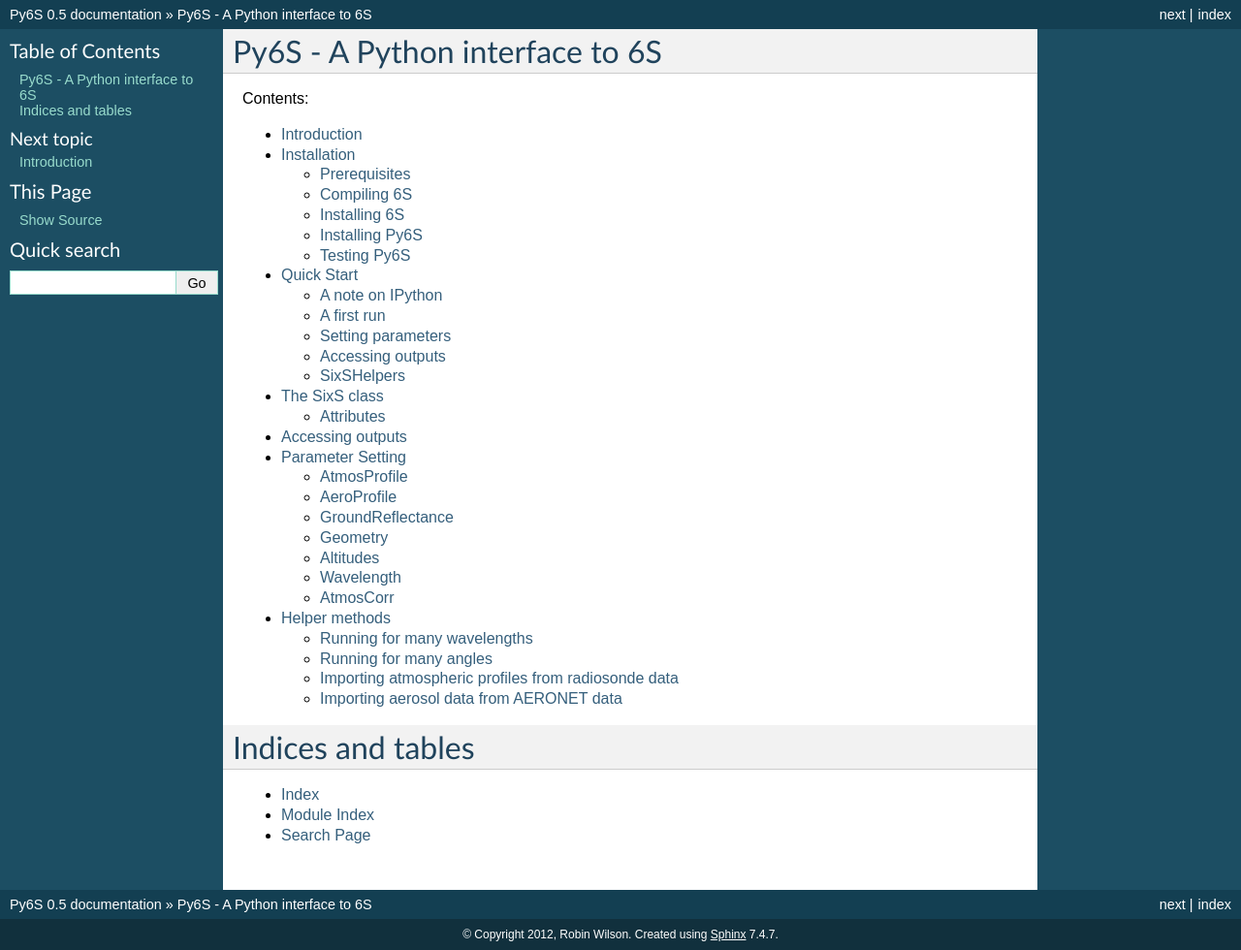
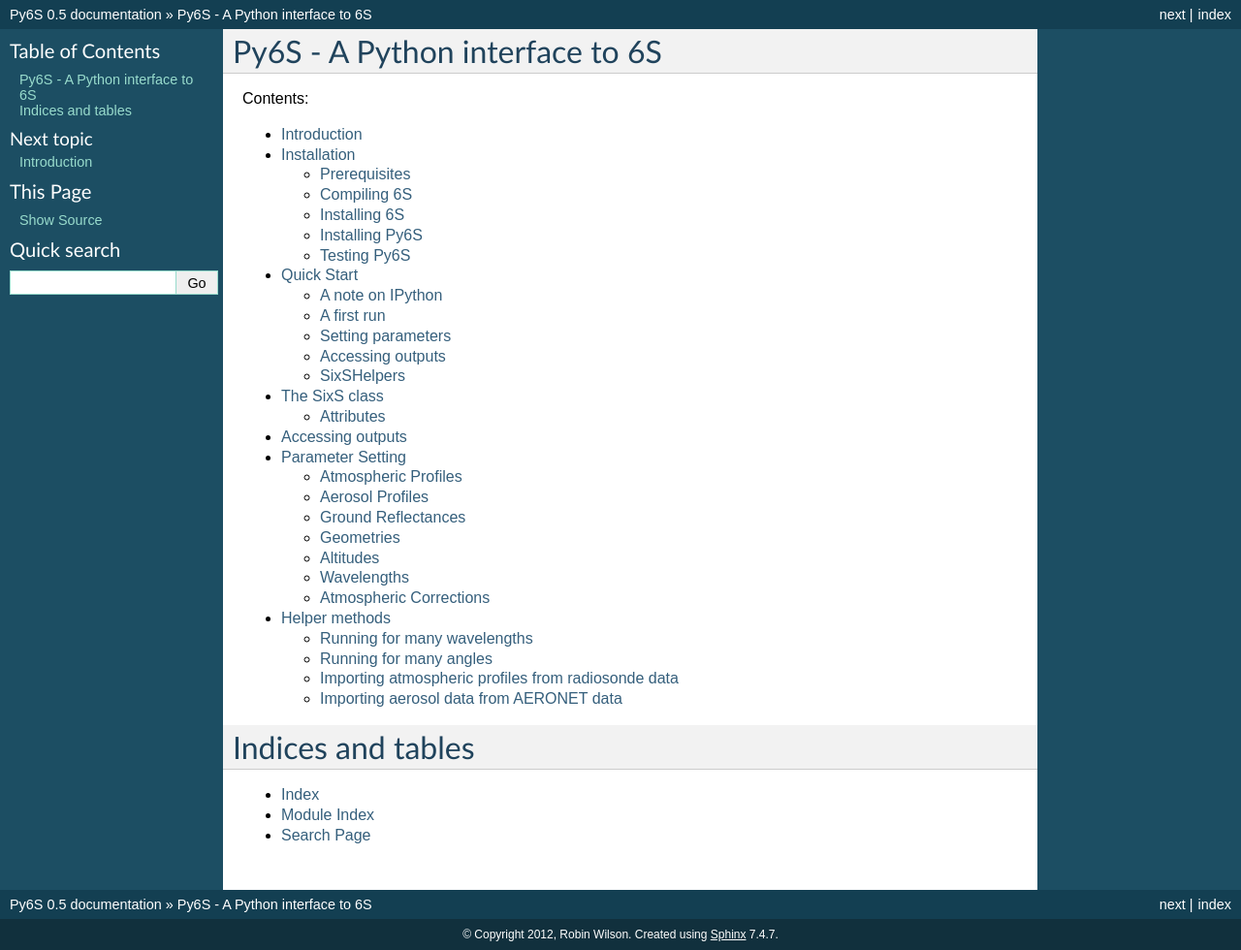
Before and after one commit to robintw/Py6S, a Sphinx documentation site: the page built from doc/source/index.rst, in a window 1280 px wide. Shown: the whole page at 97% size. Built offline with Sphinx 7.4.7, drawn with Linux system fonts in a browser that asks for light colours.

```diff
--- a/doc/source/params.rst
+++ b/doc/source/params.rst
@@ -3,24 +3,24 @@ Parameter Setting
 
 Parameters for 6S can be set using the classes and methods described below.
 
-AtmosProfile
-------------
+Atmospheric Profiles
+--------------------
 .. autoclass:: Py6S.AtmosProfile
   :members:
 
 
-AeroProfile
------------
+Aerosol Profiles
+----------------
 .. autoclass:: Py6S.AeroProfile
   :members:
 
-GroundReflectance
------------------
+Ground Reflectances
+-------------------
 .. autoclass:: Py6S.GroundReflectance
   :members:
 
-Geometry
---------
+Geometries
+----------
 .. autoclass:: Py6S.Geometry
   :members:
 
@@ -29,8 +29,8 @@ Altitudes
 .. autoclass:: Py6S.Altitudes
   :members:
 
-Wavelength
-----------
+Wavelengths
+-----------
 .. autoclass:: Py6S.Wavelength
   :members:
 
@@ -200,7 +200,7 @@ Wavelength
    * VIIRS_BI4
 
 
-AtmosCorr
----------
+Atmospheric Corrections
+-----------------------
 .. autoclass:: Py6S.AtmosCorr
   :members:
--- a/setup.py
+++ b/setup.py
@@ -12,7 +12,7 @@ setup(
     name = "Py6S",
     packages = ['Py6S', 'Py6S.Params', 'Py6S.SixSHelpers'],
     requires = ['yaml'],
-    version = "0.65",
+    version = "0.7",
     author = "Robin Wilson",
     author_email = "robin@rtwilson.com",
     description = ("""A wrapper for the 6S Radiative Transfer Model to make it easy to run simulations
```
Also changed, not shown: doc/source/compilation.rst (deleted, +0 -88 lines), doc/source/quickstart.rst (+8 -0 lines), 3 other files.
